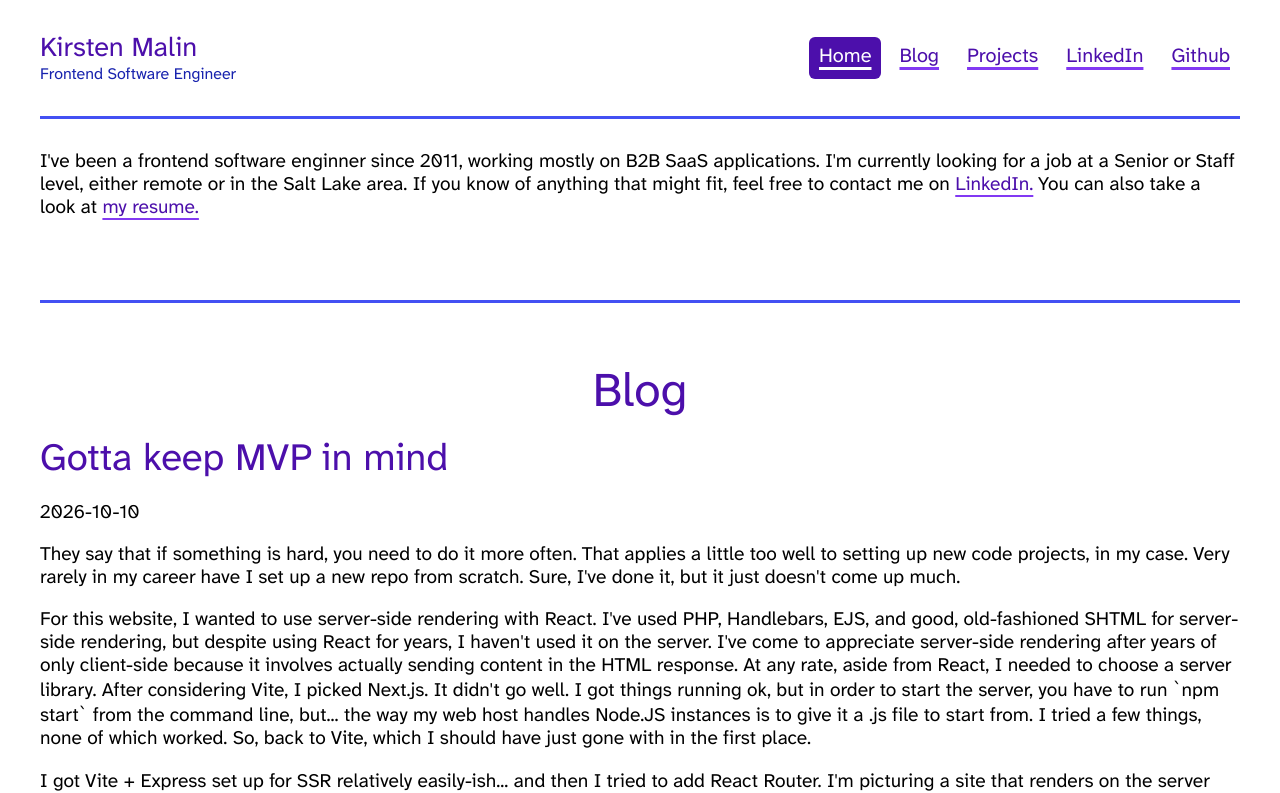
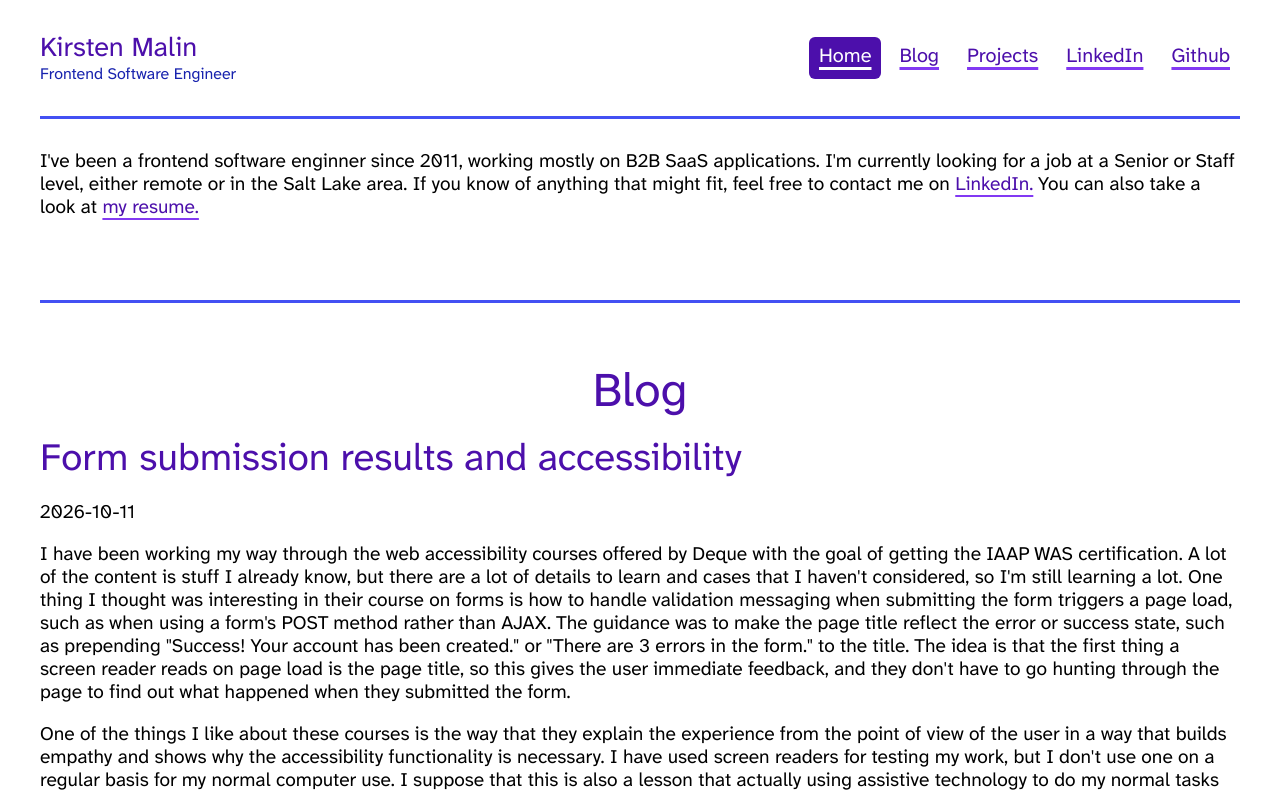
Before and after one commit to kirstenmalin/kirstenmalin.com, a React (Vite) app: page / in a window 1280 px wide. Shown: the top 793 px of the page. Built offline with nearby package versions, Linux system fonts and the light colour scheme.

Commit message:
Add blog post for 2026-10-11 - form submissions and a11y

```diff
--- a/src/data/blog-posts.tsx
+++ b/src/data/blog-posts.tsx
@@ -7,6 +7,15 @@ const blogPosts: BlogPosts = [
   //   tags: [],
   //   content: [],
   // },
+  {
+    date: '2026-10-11',
+    title: 'Form submission results and accessibility',
+    tags: ['accessibility', 'user experience'],
+    content: [
+      'I have been working my way through the web accessibility courses offered by Deque with the goal of getting the IAAP WAS certification. A lot of the content is stuff I already know, but there are a lot of details to learn and cases that I haven\'t considered, so I\'m still learning a lot. One thing I thought was interesting in their course on forms is how to handle validation messaging when submitting the form triggers a page load, such as when using a form\'s POST method rather than AJAX. The guidance was to make the page title reflect the error or success state, such as prepending "Success! Your account has been created." or "There are 3 errors in the form." to the title. The idea is that the first thing a screen reader reads on page load is the page title, so this gives the user immediate feedback, and they don\'t have to go hunting through the page to find out what happened when they submitted the form.',
+      'One of the things I like about these courses is the way that they explain the experience from the point of view of the user in a way that builds empathy and shows why the accessibility functionality is necessary. I have used screen readers for testing my work, but I don\'t use one on a regular basis for my normal computer use. I suppose that this is also a lesson that actually using assistive technology to do my normal tasks would help me build more empathy and understand better where the main pain points are.'
+    ],
+  },
   {
     date: '2026-10-10',
     title: 'Gotta keep MVP in mind',
--- a/src/data/blog-posts.types.ts
+++ b/src/data/blog-posts.types.ts
@@ -7,7 +7,8 @@ export type Tag =
   'portfolio' |
   'react' |
   'react-router' |
-  'ssr'
+  'ssr' |
+  'user experience'
   ;
 
 export type BlogPost = {
```
